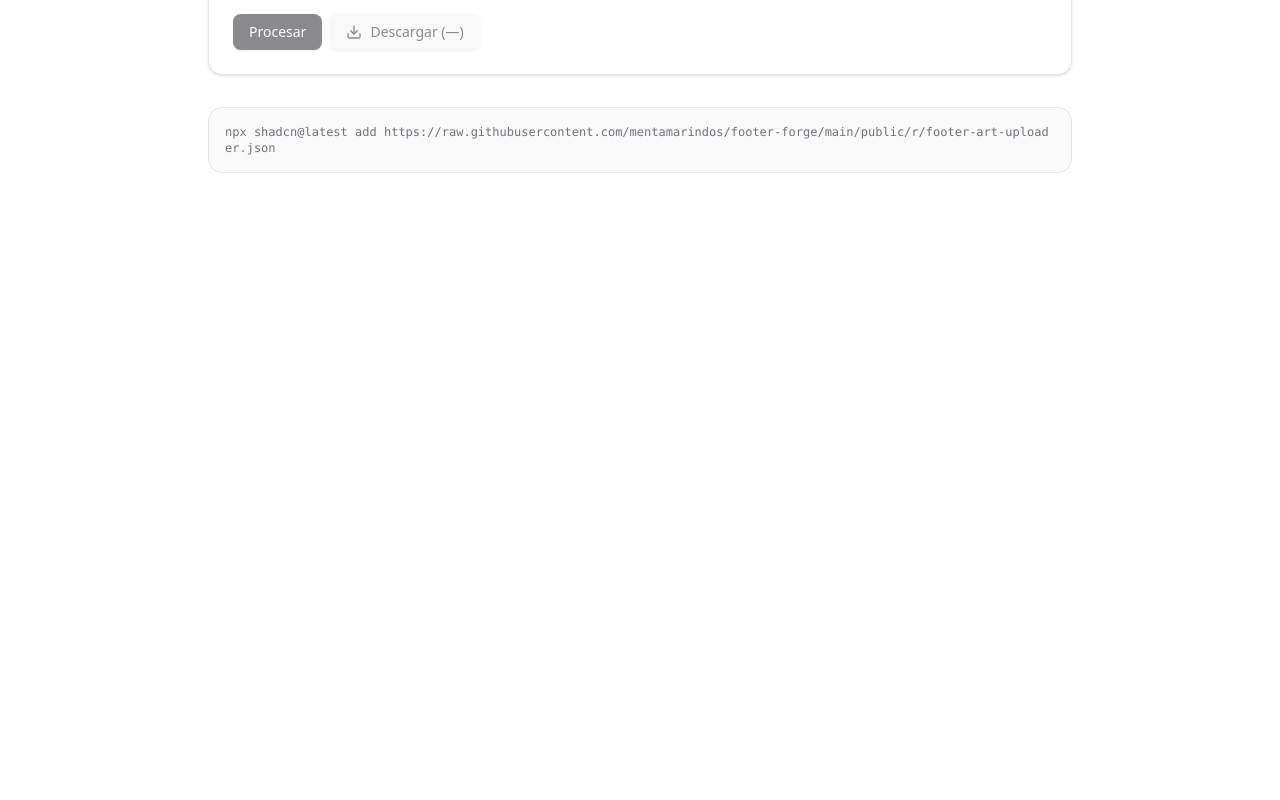
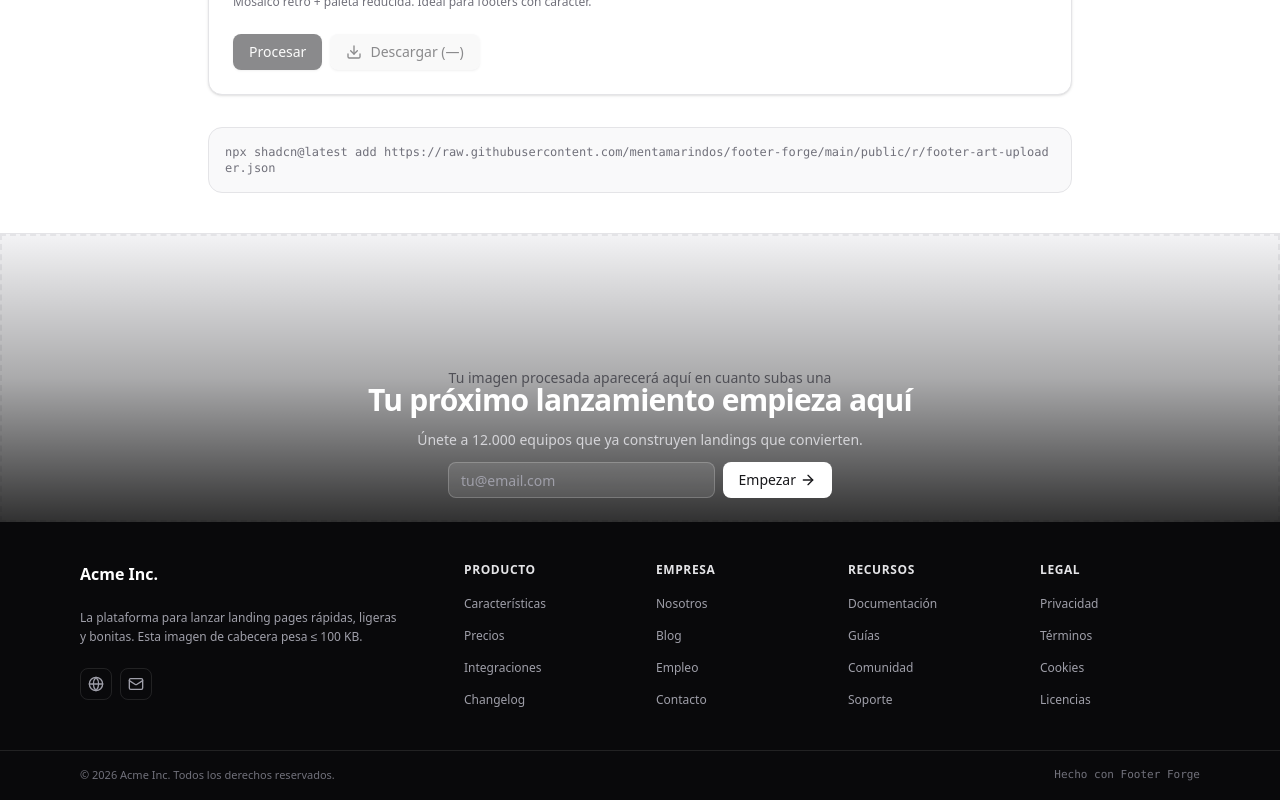
Before and after one commit to mentamarindos/footer-forge, a React (Vite) app: page / in a window 1280 px wide. Shown: the part 615-1415 px from the top of the page. Before the commit the page ends 828 px from the top, so only its background shows below. Built offline with nearby package versions, Linux system fonts and the light colour scheme.

Commit message:
Footer preview real a ancho completo con placeholders

```diff
--- a/src/App.tsx
+++ b/src/App.tsx
@@ -1,8 +1,10 @@
-import { useEffect, useState } from "react";
+import { useCallback, useEffect, useState } from "react";
 import { Moon, Sun } from "lucide-react";
 import { Toaster } from "sonner";
 import { FooterArtUploader } from "@/components/footer-art-uploader";
+import { FooterPreview } from "@/components/footer-preview";
 import { Button } from "@/components/ui/button";
+import type { ProcessResult } from "@/lib/image/pipeline";
 
 function useTheme() {
   const [dark, setDark] = useState<boolean>(() => {
@@ -21,6 +23,15 @@ function useTheme() {
 
 export default function App() {
   const { dark, toggle } = useTheme();
+  const [preview, setPreview] = useState<ProcessResult | null>(null);
+
+  // estable: no recrea el callback → no reinicia el debounce del uploader
+  const handleProcessed = useCallback((r: ProcessResult) => {
+    setPreview((prev) => {
+      if (prev && prev !== r) URL.revokeObjectURL(prev.url);
+      return r;
+    });
+  }, []);
 
   return (
     <div className="min-h-screen bg-background text-foreground">
@@ -36,10 +47,11 @@ export default function App() {
           <p className="mx-auto max-w-xl text-sm text-muted-foreground">
             Convierte cualquier imagen en arte liviano para footers de landing pages:
             8 estilos adaptativos, compresión automática a ≤ 100 KB y salida WebP.
+            El resultado se previsualiza abajo en un footer real a ancho completo.
           </p>
         </header>
 
-        <FooterArtUploader />
+        <FooterArtUploader showFooterPreview={false} onProcessed={handleProcessed} />
 
         <section className="rounded-xl border bg-muted/50 p-4 text-xs text-muted-foreground">
           <p className="break-all font-mono">
@@ -47,6 +59,9 @@ export default function App() {
           </p>
         </section>
       </main>
+
+      {/* footer real a 100% del ancho, alimentado en vivo */}
+      <FooterPreview result={preview} />
     </div>
   );
 }
--- /dev/null
+++ b/src/components/footer-preview.tsx
@@ -0,0 +1,122 @@
+import { ArrowRight, Globe, Mail } from "lucide-react";
+import type { ProcessResult } from "@/lib/image/pipeline";
+import { formatBytes } from "@/lib/utils";
+
+interface Props {
+  /** Último resultado procesado. Si es null se muestra el footer con placeholder. */
+  result: ProcessResult | null;
+}
+
+const COLUMNS: Array<{ title: string; links: string[] }> = [
+  { title: "Producto", links: ["Características", "Precios", "Integraciones", "Changelog"] },
+  { title: "Empresa", links: ["Nosotros", "Blog", "Empleo", "Contacto"] },
+  { title: "Recursos", links: ["Documentación", "Guías", "Comunidad", "Soporte"] },
+  { title: "Legal", links: ["Privacidad", "Términos", "Cookies", "Licencias"] },
+];
+
+/**
+ * Mock de footer de landing a ancho completo.
+ * La imagen procesada va como tira superior full-bleed; debajo,
+ * columnas de links, social y barra inferior como un footer real.
+ */
+export function FooterPreview({ result }: Props) {
+  return (
+    <footer className="w-full border-t">
+      {/* tira de imagen full-bleed */}
+      <div className="relative h-56 w-full overflow-hidden bg-muted sm:h-72">
+        {result ? (
+          <img
+            src={result.url}
+            alt={`Footer estilo ${result.style.name}`}
+            className="h-full w-full object-cover"
+          />
+        ) : (
+          <div className="flex h-full w-full items-center justify-center border-2 border-dashed bg-muted/50">
+            <p className="px-4 text-center text-sm text-muted-foreground">
+              Tu imagen procesada aparecerá aquí en cuanto subas una
+            </p>
+          </div>
+        )}
+        <div className="absolute inset-0 bg-gradient-to-t from-black/80 via-black/30 to-transparent" />
+        <div className="absolute inset-x-0 bottom-0 mx-auto flex w-full max-w-4xl flex-col items-center gap-3 px-4 pb-6 text-center">
+          <p className="text-2xl font-bold tracking-tight text-white sm:text-3xl">
+            Tu próximo lanzamiento empieza aquí
+          </p>
+          <p className="max-w-md text-xs text-zinc-300 sm:text-sm">
+            Únete a 12.000 equipos que ya construyen landings que convierten.
+          </p>
+          <div className="flex w-full max-w-sm items-center gap-2">
+            <input
+              type="email"
+              placeholder="tu@email.com"
+              className="h-9 w-full rounded-md border border-white/20 bg-white/10 px-3 text-sm text-white placeholder:text-zinc-400 focus:outline-none focus:ring-1 focus:ring-white/50"
+            />
+            <button
+              type="button"
+              className="inline-flex h-9 shrink-0 items-center gap-1 rounded-md bg-white px-4 text-sm font-medium text-zinc-900 hover:bg-zinc-200"
+            >
+              Empezar <ArrowRight className="h-4 w-4" />
+            </button>
+          </div>
+        </div>
+      </div>
+
+      {/* cuerpo del footer */}
+      <div className="w-full bg-zinc-950 text-zinc-400">
+        <div className="mx-auto grid w-full max-w-6xl gap-8 px-4 py-10 sm:grid-cols-2 lg:grid-cols-6">
+          <div className="grid gap-3 lg:col-span-2">
+            <p className="text-base font-bold text-white">Acme Inc.</p>
+            <p className="max-w-xs text-xs leading-relaxed">
+              La plataforma para lanzar landing pages rápidas, ligeras y bonitas.
+              Esta imagen de cabecera pesa {result ? formatBytes(result.size) : "≤ 100 KB"}.
+            </p>
+            <div className="flex gap-2">
+              <a
+                href="#"
+                aria-label="Web"
+                className="inline-flex h-8 w-8 items-center justify-center rounded-md border border-white/10 text-zinc-400 hover:bg-white/10 hover:text-white"
+              >
+                <Globe className="h-4 w-4" />
+              </a>
+              <a
+                href="#"
+                aria-label="Email"
+                className="inline-flex h-8 w-8 items-center justify-center rounded-md border border-white/10 text-zinc-400 hover:bg-white/10 hover:text-white"
+              >
+                <Mail className="h-4 w-4" />
+              </a>
+            </div>
+          </div>
+          {COLUMNS.map((col) => (
+            <div key={col.title} className="grid content-start gap-3">
+              <p className="text-xs font-semibold uppercase tracking-wider text-zinc-200">
+                {col.title}
+              </p>
+              <ul className="grid gap-2">
+                {col.links.map((link) => (
+                  <li key={link}>
+                    <a href="#" className="text-xs hover:text-white hover:underline">
+                      {link}
+                    </a>
+                  </li>
+                ))}
+              </ul>
+            </div>
+          ))}
+        </div>
+
+        {/* barra inferior */}
+        <div className="border-t border-white/10">
+          <div className="mx-auto flex w-full max-w-6xl flex-col items-center justify-between gap-2 px-4 py-4 text-[11px] text-zinc-500 sm:flex-row">
+            <p>© 2026 Acme Inc. Todos los derechos reservados.</p>
+            <p className="font-mono">
+              {result
+                ? `${result.style.name} · ${result.width}×${result.height} · ${formatBytes(result.size)}`
+                : "Hecho con Footer Forge"}
+            </p>
+          </div>
+        </div>
+      </div>
+    </footer>
+  );
+}
```
